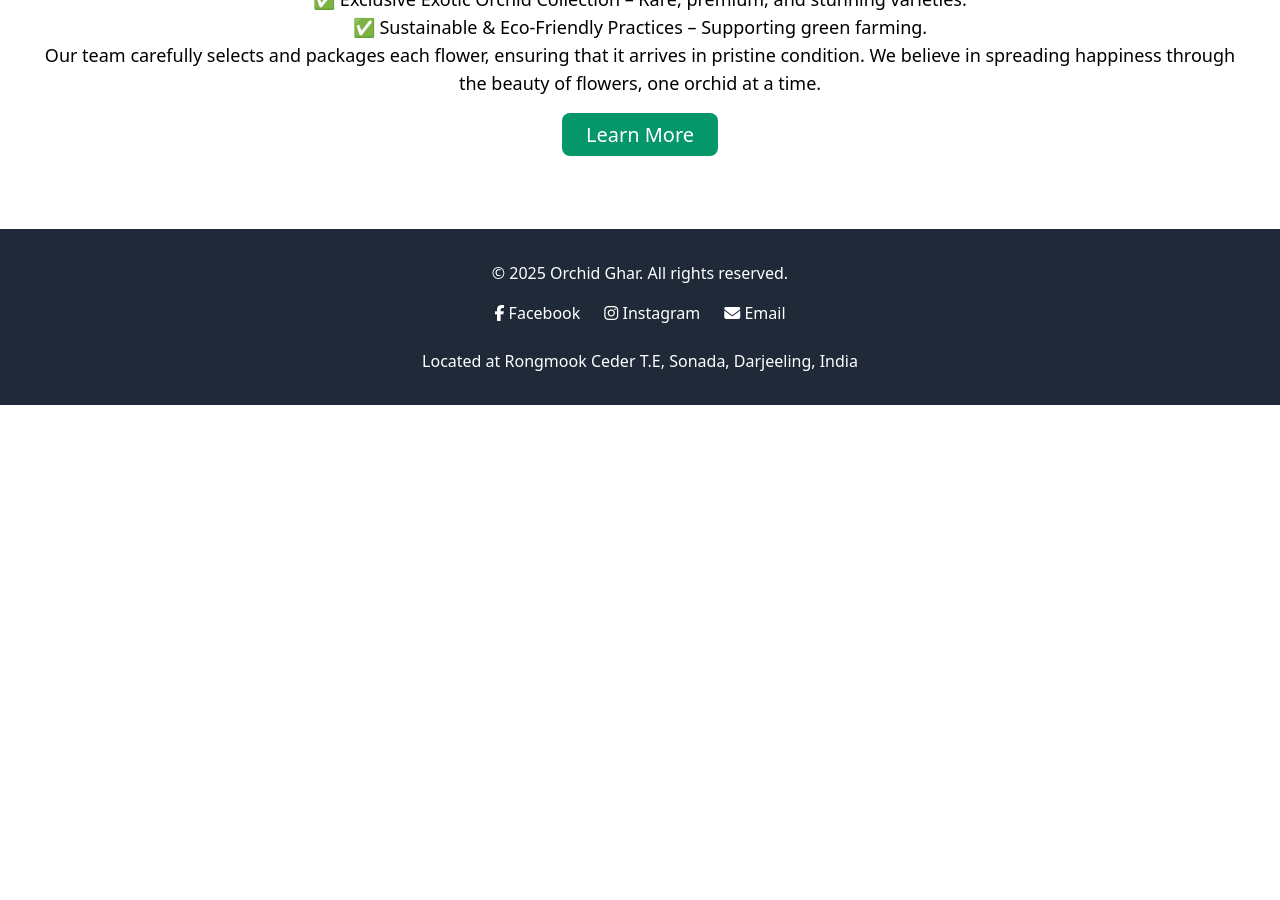
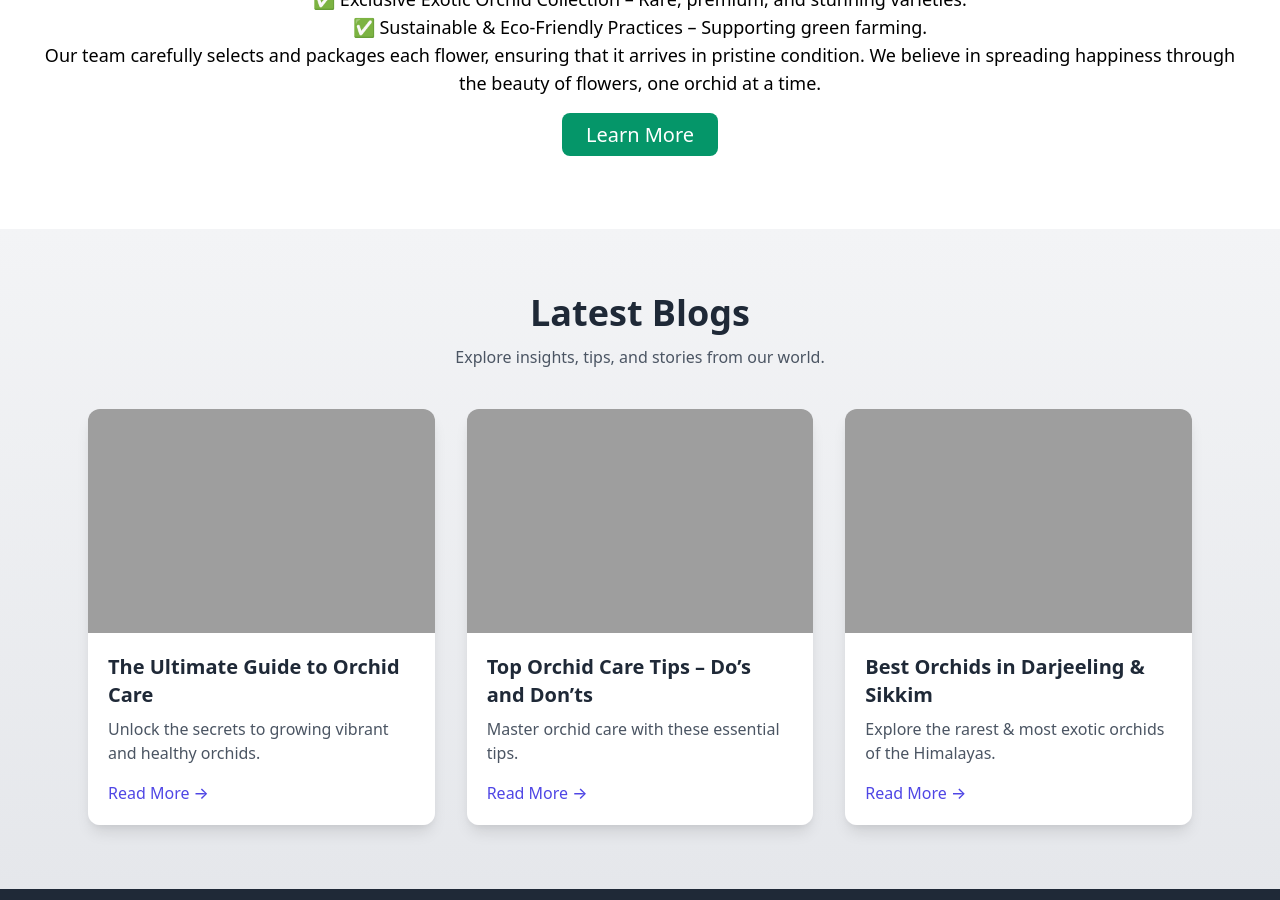
Before and after one commit to OrchidGhar/orchidghar.github.io, a Jekyll site: the page built from index.html, in a window 1280 px wide and 900 px high, scrolled down 1259 px. Built offline with Jekyll 4.4.1, drawn with Linux system fonts in a browser that asks for light colours; nearby versions of some CDN libraries; before the commit the page ends 1664 px from its top, so only the background shows below that.

Commit message:
logs added

```diff
--- a/index.html
+++ b/index.html
@@ -196,3 +196,51 @@ title: "Orchid Ghar - Premium Orchids & Flower Delivery"
     </div>
   </div>
 </section>
+<!-- Blog Section -->
+<section class="py-16 bg-gradient-to-b from-gray-100 to-gray-200 dark:from-gray-900 dark:to-gray-800">
+  <div class="max-w-6xl mx-auto px-6">
+    <h2 class="text-4xl font-extrabold text-center text-gray-800 dark:text-gray-100">Latest Blogs</h2>
+    <p class="text-center text-gray-600 dark:text-gray-300 mt-3">Explore insights, tips, and stories from our world.</p>
+
+    <div class="mt-10 grid gap-8 sm:grid-cols-2 lg:grid-cols-3">
+      <!-- Blog Card 1 -->
+      <article class="group relative overflow-hidden rounded-xl shadow-lg transition-transform transform hover:scale-105 hover:shadow-2xl">
+        <div class="relative h-56 w-full">
+          <img src="{{ site.baseurl }}assets/images/Orchid1.jpg" alt="Orchid Care" class="h-full w-full object-cover transition-opacity group-hover:opacity-75">
+          <div class="absolute inset-0 bg-black/40 opacity-0 group-hover:opacity-100 transition-all"></div>
+        </div>
+        <div class="p-5 bg-white dark:bg-gray-800">
+          <h3 class="text-xl font-semibold text-gray-800 dark:text-white">The Ultimate Guide to Orchid Care</h3>
+          <p class="text-gray-600 dark:text-gray-400 mt-2">Unlock the secrets to growing vibrant and healthy orchids.</p>
+          <a href="{{ site.baseurl }}/The-Ultimate-Guide-to-Orchid-Care" class="mt-4 inline-block text-indigo-600 dark:text-indigo-400 font-medium hover:underline">Read More →</a>
+        </div>
+      </article>
+
+      <!-- Blog Card 2 -->
+      <article class="group relative overflow-hidden rounded-xl shadow-lg transition-transform transform hover:scale-105 hover:shadow-2xl">
+        <div class="relative h-56 w-full">
+          <img src="{{ site.baseurl }}assets/images/Orchid2.jpg" alt="Orchid Tips" class="h-full w-full object-cover transition-opacity group-hover:opacity-75">
+          <div class="absolute inset-0 bg-black/40 opacity-0 group-hover:opacity-100 transition-all"></div>
+        </div>
+        <div class="p-5 bg-white dark:bg-gray-800">
+          <h3 class="text-xl font-semibold text-gray-800 dark:text-white">Top Orchid Care Tips – Do’s and Don’ts</h3>
+          <p class="text-gray-600 dark:text-gray-400 mt-2">Master orchid care with these essential tips.</p>
+          <a href="#" class="mt-4 inline-block text-indigo-600 dark:text-indigo-400 font-medium hover:underline">Read More →</a>
+        </div>
+      </article>
+
+      <!-- Blog Card 3 -->
+      <article class="group relative overflow-hidden rounded-xl shadow-lg transition-transform transform hover:scale-105 hover:shadow-2xl">
+        <div class="relative h-56 w-full">
+          <img src="{{ site.baseurl }}assets/images/Orchid3.jpg" alt="Best Orchids in Sikkim and Darjeeling" class="h-full w-full object-cover transition-opacity group-hover:opacity-75">
+          <div class="absolute inset-0 bg-black/40 opacity-0 group-hover:opacity-100 transition-all"></div>
+        </div>
+        <div class="p-5 bg-white dark:bg-gray-800">
+          <h3 class="text-xl font-semibold text-gray-800 dark:text-white">Best Orchids in Darjeeling & Sikkim</h3>
+          <p class="text-gray-600 dark:text-gray-400 mt-2">Explore the rarest & most exotic orchids of the Himalayas.</p>
+          <a href="#" class="mt-4 inline-block text-indigo-600 dark:text-indigo-400 font-medium hover:underline">Read More →</a>
+        </div>
+      </article>
+    </div>
+  </div>
+</section>
```
Also changed, not shown: blogs/Best-Orchids-in-Sikkim-and-Darjeeling.html (added, +41 -0 lines), blogs/The-Ultimate-Guide-to-Orchid-Care.html (added, +36 -0 lines), blogs/Top-Orchid-CAre-Tips-Dos-And-Donts.html (added, +40 -0 lines).
